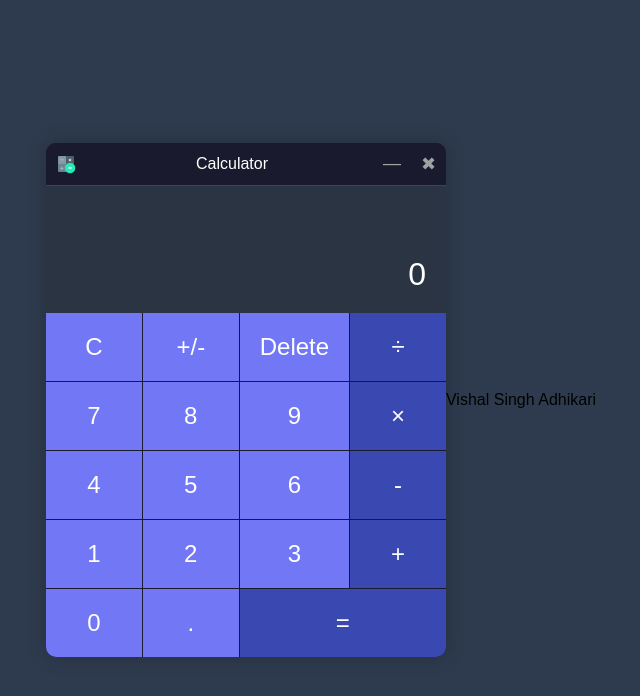
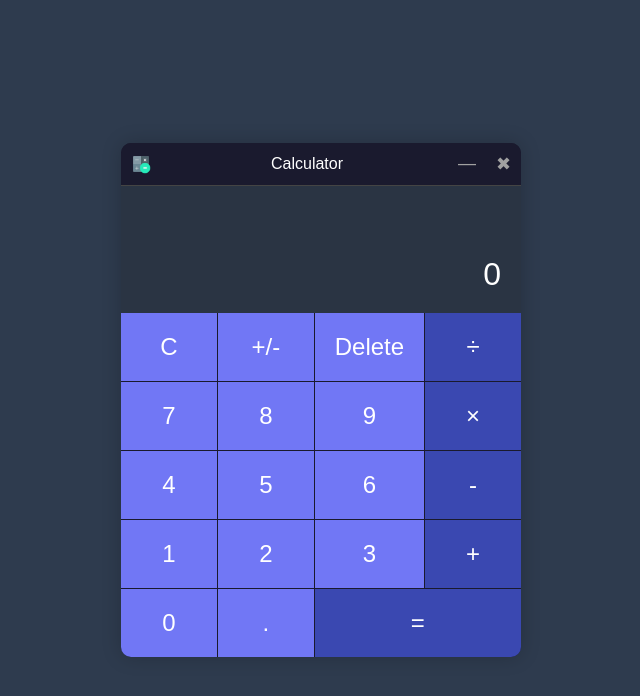
Before and after one commit to VishalAdhikari18/calculator, a plain HTML site: page index.html in a window 1280 px wide. Shown: the whole page, without its empty margins (319-959 px from the left). Drawn offline with Linux system fonts and the light colour scheme.

Commit message:
remove footer

```diff
--- a/index.html
+++ b/index.html
@@ -42,7 +42,7 @@
         </div>
     </div>
     <script src="script.js"></script>
-    <footer>Vishal Singh Adhikari</footer>
+
 </body>
 
 </html>
```
